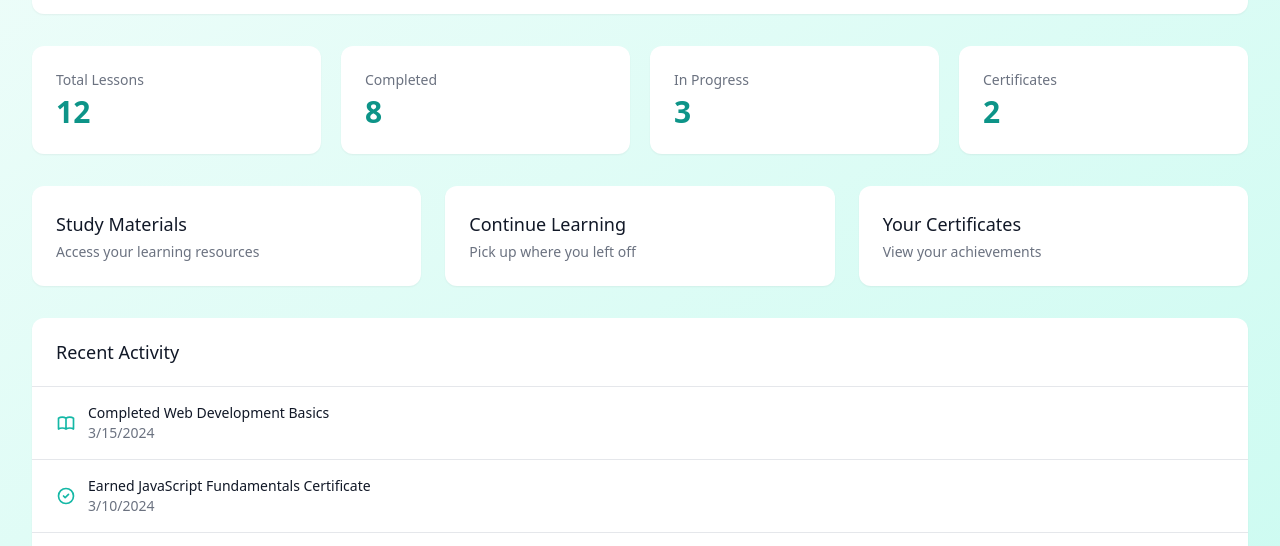
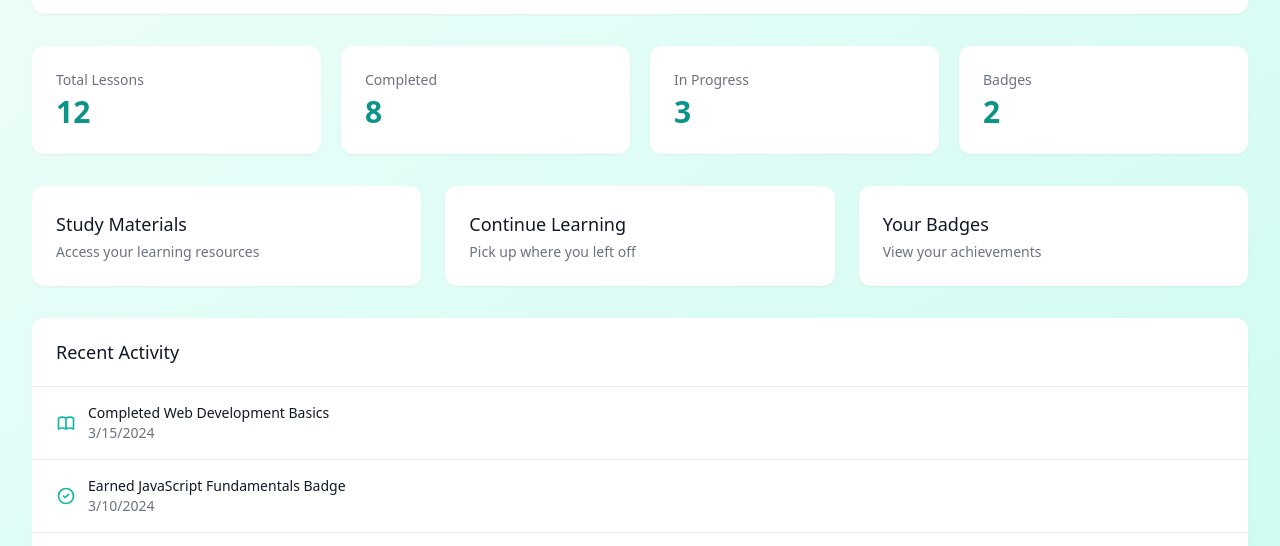
Before and after one commit to EduardLupu/diss-project, a Next.js app in the folder client/: page /dashboard in a window 1280 px wide. Shown: the part 206-752 px from the top of the page. Built offline with nearby package versions, Linux system fonts and the light colour scheme; sample sign-in values are in the browser's storage.

Commit message:
Changed from Certificates to Badge.

```diff
--- a/client/src/app/dashboard/page.jsx
+++ b/client/src/app/dashboard/page.jsx
@@ -9,7 +9,7 @@ const stats = [
   { name: 'Total Lessons', value: '12' },
   { name: 'Completed', value: '8' },
   { name: 'In Progress', value: '3' },
-  { name: 'Certificates', value: '2' }
+  { name: 'Badges', value: '2' }
 ]
 
 // Mock data for recent activity
@@ -22,9 +22,9 @@ const recentActivity = [
   },
   {
     id: 2,
-    title: 'Earned JavaScript Fundamentals Certificate',
+    title: 'Earned JavaScript Fundamentals Badge',
     date: '2024-03-10',
-    type: 'certificate'
+    type: 'badge'
   },
   {
     id: 3,
@@ -91,11 +91,11 @@ export default function DashboardPage() {
         </Link>
 
         <Link
-          href="/dashboard/certificates"
+          href="/dashboard/badges"
           className="bg-white rounded-xl shadow-sm p-6 hover:shadow-md transition-shadow"
         >
           <div>
-            <h3 className="text-lg font-medium text-gray-900">Your Certificates</h3>
+            <h3 className="text-lg font-medium text-gray-900">Your Badges</h3>
             <p className="mt-1 text-sm text-gray-500">View your achievements</p>
           </div>
         </Link>
```
